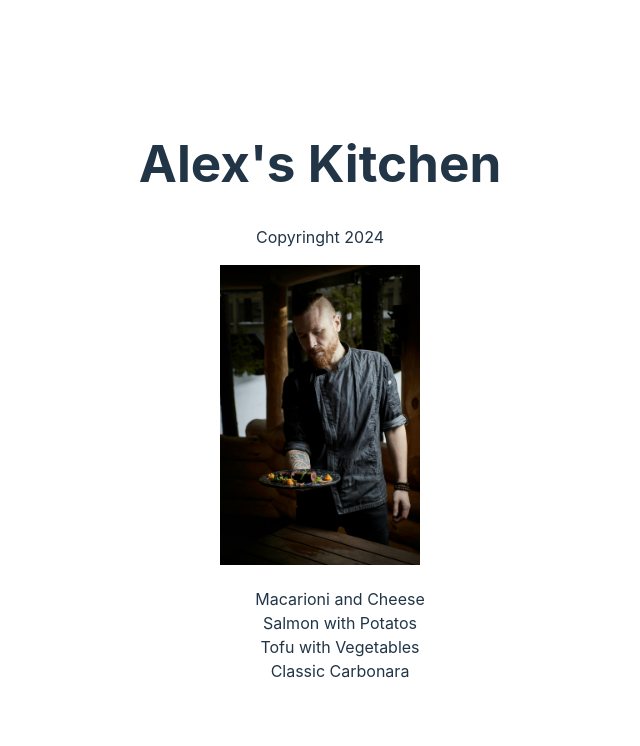
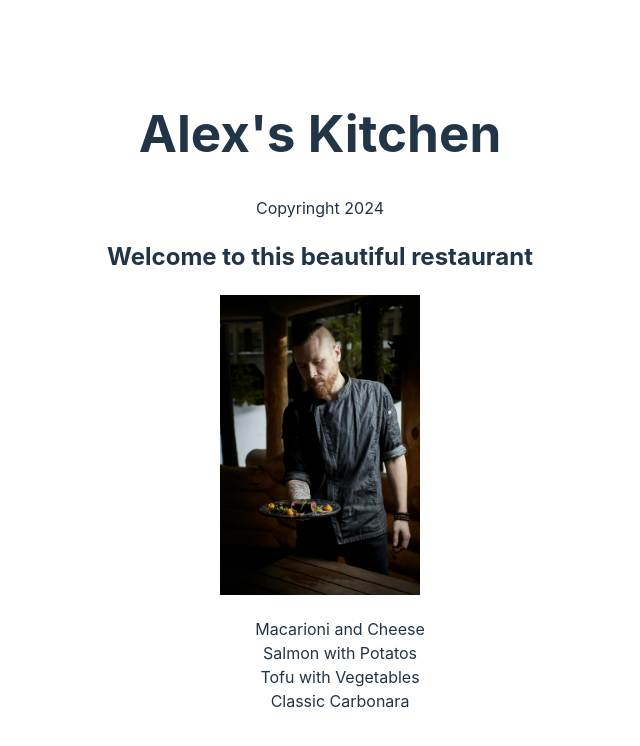
Before and after one commit to Angzuk/react-project, a React (Vite) app: page / in a window 1280 px wide. Shown: the top 746 px of the page, without its empty margins (320-960 px from the left). Built offline with nearby package versions, Linux system fonts and the light colour scheme.

Commit message:
Using Fragments
Error: Adjacent JSX elements must be wrapped in an enclosing tag. Did you want a JSX fragment <>...</>?

```diff
--- a/src/App.jsx
+++ b/src/App.jsx
@@ -24,11 +24,12 @@ const dishObjects = items.map((dish, i) => ({
 
 function Main({ dishes }) {
   return (
+    <>
+      <div>
+        <h2>Welcome to this beautiful restaurant </h2>
+      </div>
       <main>
-      <img
-        src={chef}
-        height={300}
-        alt="Photo of the chef owner" />
+        <img src={chef} height={300} alt="Photo of the chef owner" />
         <ul>
           {dishes.map((dish) => (
             <li key={dish.id} style={{ listStyleType: "None" }}>
@@ -37,6 +38,7 @@ function Main({ dishes }) {
           ))}
         </ul>
       </main>
+    </>
   );
 }
 
```
Lines whose indentation alone changed are shown as unchanged.
